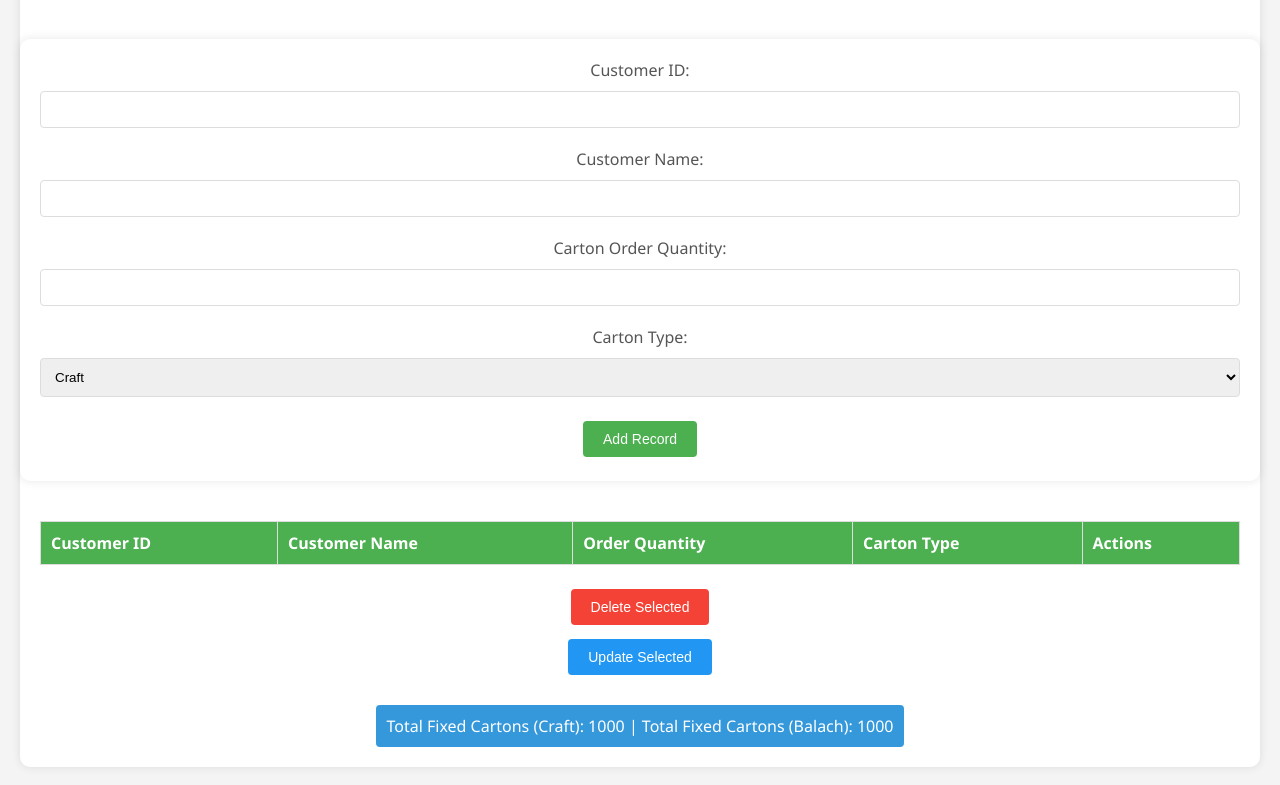
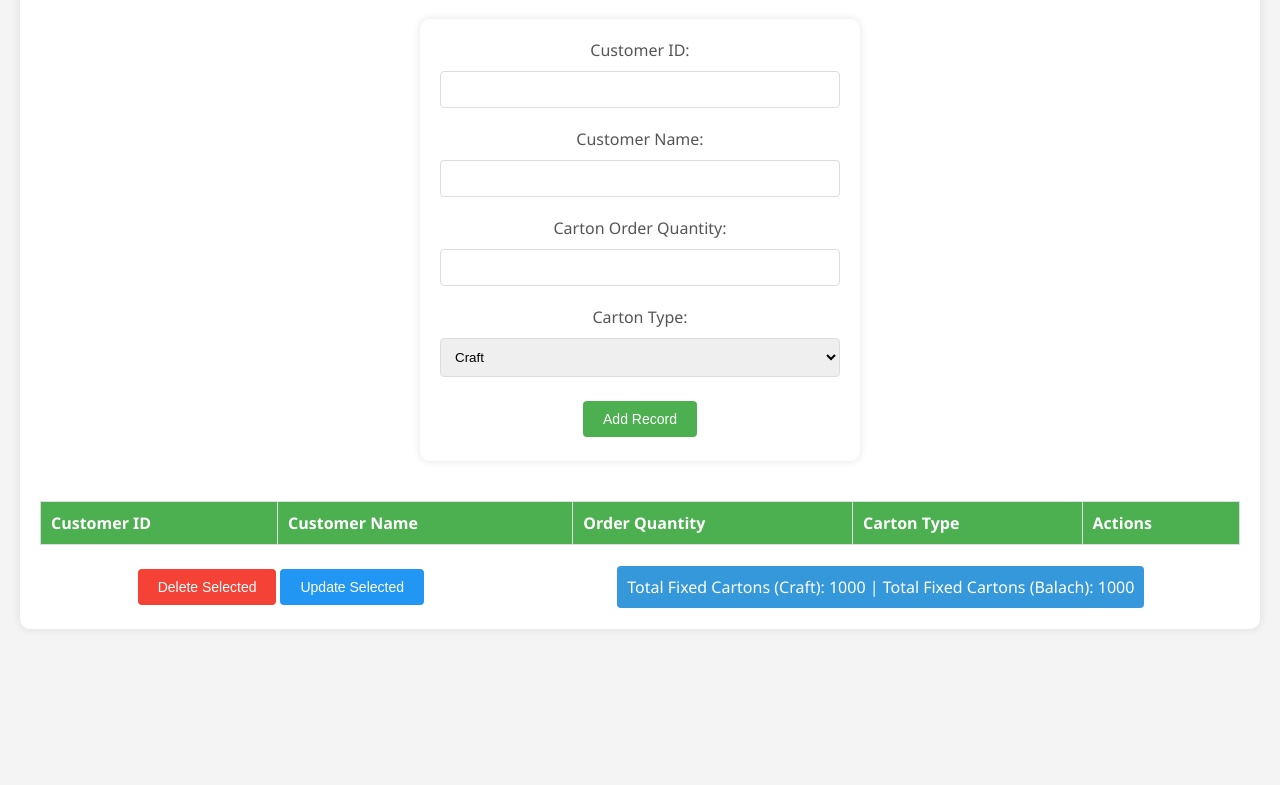
Before and after one commit to rohailrasheed/Web, a plain HTML site: page index.htm in a window 1280 px wide. Shown: the part 107-892 px from the top of the page. After the commit the page ends 800 px from the top, so only its background shows below. Drawn offline with Linux system fonts and the light colour scheme.

Commit message:
index.htm

```diff
--- a/index.htm
+++ b/index.htm
@@ -14,7 +14,8 @@
 
         .dashboard {
             display: flex;
-            flex-direction: column;
+            flex-wrap: wrap;
+            justify-content: space-around;
             align-items: center;
             padding: 20px;
             background-color: #fff;
@@ -30,12 +31,11 @@
         }
 
         .dashboard .form-container {
-            width: 100%;
+            width: 400px;
             padding: 20px;
             background-color: #fff;
             border-radius: 10px;
             box-shadow: 0 0 10px rgba(0, 0, 0, 0.1);
-            margin-top: 20px;
         }
 
         .dashboard form {
@@ -103,14 +103,13 @@
 
         .dashboard .record-actions {
             display: flex;
-            flex-direction: column;
+            justify-content: space-between;
             align-items: center;
             margin-top: 20px;
         }
 
         .dashboard .record-actions button {
             background-color: #f44336;
-            margin-bottom: 10px;
         }
 
         .dashboard .record-actions button.edit {
```
